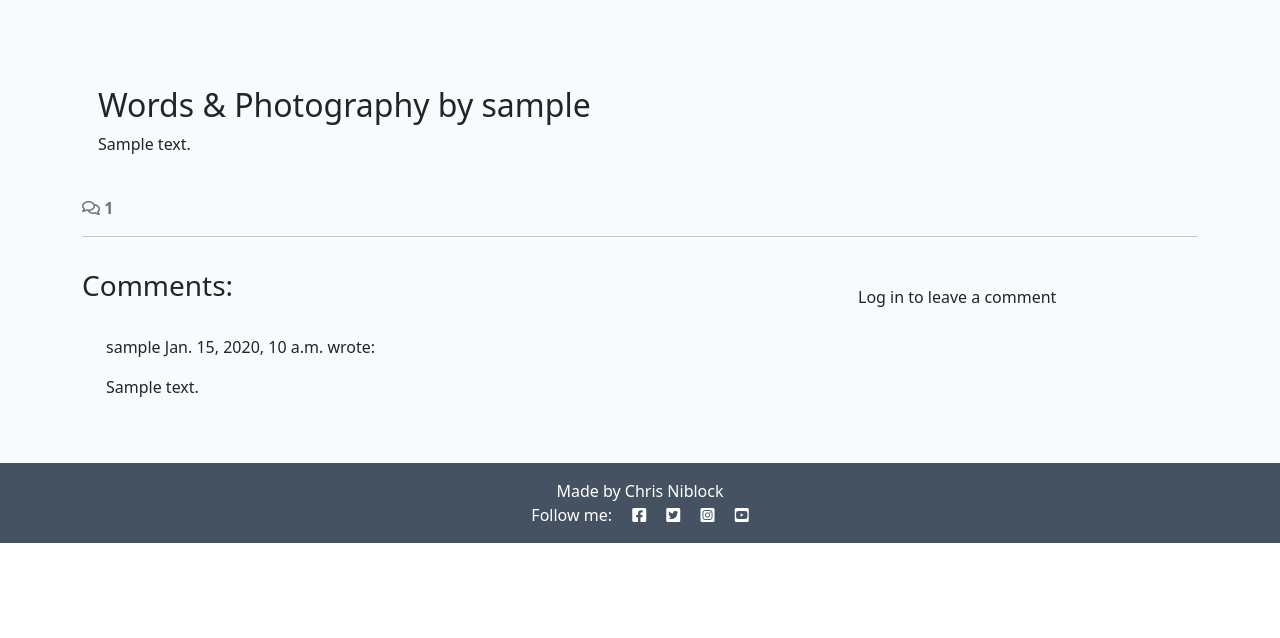
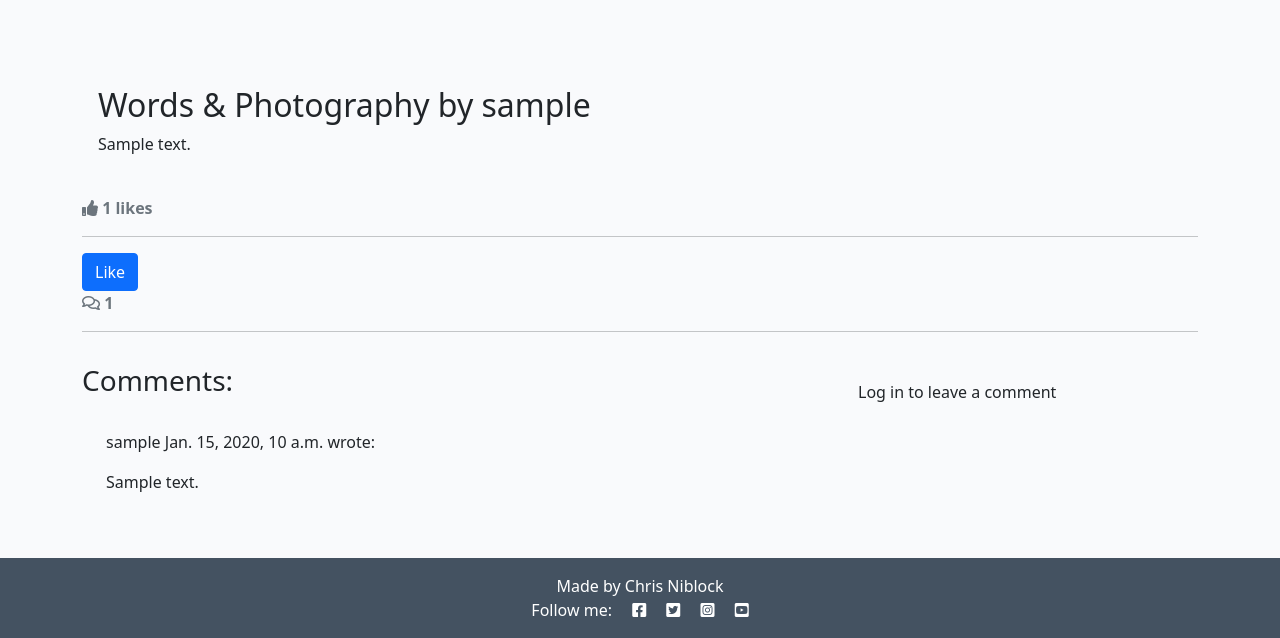
Before and after one commit to cniblock/Walking-Anglesey, a Django app: a page that uses walks/templates/walks/post_detail.html in a window 1280 px wide. Shown: the part 342-980 px from the top of the page. Before the commit the page ends 885 px from the top, so only its background shows below. Run offline with Django 5.2, Linux system fonts and the light colour scheme; tables that the repository leaves empty hold one stand-in row (values such as "Sample post"); some libraries are stand-ins or nearby versions.

Commit message:
added like functionality to walk blog post and migrated

```diff
--- a/walks/models.py
+++ b/walks/models.py
@@ -17,12 +17,21 @@ class Post(models.Model):
     status = models.IntegerField(choices=STATUS, default=0)
     excerpt = models.TextField(blank=True)
     updated_on = models.DateTimeField(auto_now=True)
+    likes = models.IntegerField(default=0)
 
     class Meta:
         ordering = ["-created_on"]
 
     def __str__(self):
         return f"{self.title} | written by {self.author}"
+
+class Like(models.Model):
+    user = models.ForeignKey(User, on_delete=models.CASCADE)
+    post = models.ForeignKey(Post, on_delete=models.CASCADE)
+    created_on = models.DateTimeField(auto_now_add=True)
+
+    class Meta:
+        unique_together = ('user', 'post')
 
 
 class Comment(models.Model):
--- a/walks/templates/walks/post_detail.html
+++ b/walks/templates/walks/post_detail.html
@@ -13,11 +13,9 @@
       </div>
       <div class="d-none d-md-block col-md-6 masthead-image">
         {% if "placeholder" in post.featured_image.url %}
-              <img src="{% static 'images/default.jpg' %}" class="scale"
-                alt="placeholder image">
+        <img src="{% static 'images/default.jpg' %}" class="scale" alt="placeholder image">
         {% else %}
-              <img src="{{ post.featured_image.url }}" class="scale"
-                alt="{{ post.title }}">
+        <img src="{{ post.featured_image.url }}" class="scale" alt="{{ post.title }}">
         {% endif %}
       </div>
     </div>
@@ -37,6 +35,28 @@
       </div>
     </div>
   </div>
+
+  <!-- Displaying count of likes -->
+  <div class="row">
+    <div class="col-12">
+      <strong class="text-secondary">
+        <i class="fas fa-thumbs-up"></i> {{ post.likes }} likes
+      </strong>
+    </div>
+    <div class="col-12">
+      <hr>
+    </div>
+  </div>
+
+  <!-- Like Button -->
+  <div class="row">
+    <div class="col-12">
+      <button class="btn btn-primary" id="likeButton" onclick="likePost({{ post.id }})">
+        Like
+      </button>
+    </div>
+  </div>
+
   <!-- Displaying count of comments -->
   <div class="row">
     <div class="col-12">
@@ -74,10 +94,8 @@
           </p>
           {% endif %}
           {% if user.is_authenticated and comment.author == user %}
-          <button class="btn btn-delete"
-    comment_id="{{ comment.id }}">Delete</button>
-  <button class="btn btn-edit"
-    comment_id="{{ comment.id }}">Edit</button>
+          <button class="btn btn-delete" comment_id="{{ comment.id }}">Delete</button>
+          <button class="btn btn-edit" comment_id="{{ comment.id }}">Edit</button>
           {% endif %}
         </div>
         <!-- Our for loop ends here -->
@@ -90,12 +108,10 @@
         {% if user.is_authenticated %}
         <h3>Leave a comment:</h3>
         <p>Posting as: {{ user.username }}</p>
-              <form id="commentForm" method="post"
-                style="margin-top: 1.3em;">
+        <form id="commentForm" method="post" style="margin-top: 1.3em;">
           {{ comment_form | crispy }}
           {% csrf_token %}
-                <button id="submitButton" type="submit"
-                  class="btn btn-signup btn-lg">Submit</button>
+          <button id="submitButton" type="submit" class="btn btn-signup btn-lg">Submit</button>
         </form>
         {% else %}
         <p>Log in to leave a comment</p>
@@ -106,23 +122,19 @@
 </div>
 
 <!-- Delete confirmation modal -->
-<div class="modal fade" id="deleteModal" tabindex="-1"
-  aria-labelledby="deleteModalLabel" aria-hidden="true">
+<div class="modal fade" id="deleteModal" tabindex="-1" aria-labelledby="deleteModalLabel" aria-hidden="true">
   <div class="modal-dialog">
     <div class="modal-content">
       <div class="modal-header">
-        <h5 class="modal-title"
-          id="deleteModalLabel">Delete comment?</h5>
-        <button type="button" class="btn-close"
-          data-bs-dismiss="modal" aria-label="Close"></button>
+        <h5 class="modal-title" id="deleteModalLabel">Delete comment?</h5>
+        <button type="button" class="btn-close" data-bs-dismiss="modal" aria-label="Close"></button>
       </div>
       <div class="modal-body">
         Are you sure you want to delete your comment?
         This action cannot be undone.
       </div>
       <div class="modal-footer">
-        <button type="button" class="btn btn-secondary"
-          data-bs-dismiss="modal">Close</button>
+        <button type="button" class="btn btn-secondary" data-bs-dismiss="modal">Close</button>
         <a id="deleteConfirm" href="#" class="btn
           btn-danger">Delete</a>
       </div>
@@ -134,4 +146,34 @@
 
 {% block extras %}
 <script src="{% static 'js/comments.js' %}"></script>
+<script>
+  async function likePost(postId) {
+      const csrftoken = getCookie('csrftoken');
+      const response = await fetch(`/post/${postId}/like/`, {
+          method: 'POST',
+          headers: {
+              'X-CSRFToken': csrftoken,
+              'Content-Type': 'application/json'
+          },
+          body: JSON.stringify({})
+      });
+      const data = await response.json();
+      document.querySelector('.fa-thumbs-up').nextElementSibling.textContent = `${data.likes} likes`;
+  }
+
+  function getCookie(name) {
+      let cookieValue = null;
+      if (document.cookie && document.cookie !== '') {
+          const cookies = document.cookie.split(';');
+          for (let i = 0; i < cookies.length; i++) {
+              const cookie = cookies[i].trim();
+              if (cookie.substring(0, name.length + 1) === (name + '=')) {
+                  cookieValue = decodeURIComponent(cookie.substring(name.length + 1));
+                  break;
+              }
+          }
+      }
+      return cookieValue;
+  }
+</script>
 {% endblock %}
--- a/walks/urls.py
+++ b/walks/urls.py
@@ -4,6 +4,7 @@ from django.urls import path
 urlpatterns = [
     path('', views.PostList.as_view(), name='home'),
     path('<slug:slug>/', views.post_detail, name='post_detail'),
+    path('post/<int:post_id>/like/', views.like_post, name='like_post'),
     path('<slug:slug>/edit_comment/<int:comment_id>',
          views.comment_edit, name='comment_edit'),
     path('<slug:slug>/delete_comment/<int:comment_id>',
--- a/walks/views.py
+++ b/walks/views.py
@@ -2,8 +2,9 @@ from django.shortcuts import render, get_object_or_404, reverse
 from django.views import generic
 from django.contrib import messages
 from django.http import HttpResponseRedirect
-from .models import Post, Comment
+from .models import Post, Comment, Like
 from .forms import CommentForm
+from django.contrib.auth.decorators import login_required
 
 # Create your views here.
 class PostList(generic.ListView):
@@ -56,6 +57,18 @@ def post_detail(request, slug):
         },
     )
 
+def like_post(request, post_id):
+    post = get_object_or_404(Post, id=post_id)
+    like, created = Like.objects.get_or_create(user=request.user, post=post)
+    if not created:
+        like.delete()
+        post.likes -= 1
+        post.save()
+        return JsonResponse({'likes': post.likes, 'liked': False})
+    post.likes += 1
+    post.save()
+    return JsonResponse({'likes': post.likes, 'liked': True})
+
 
 def comment_edit(request, slug, comment_id):
     """
```
Also changed, not shown: walks/migrations/0006_post_likes_like.py (added). Lines whose indentation alone changed are shown as unchanged.
